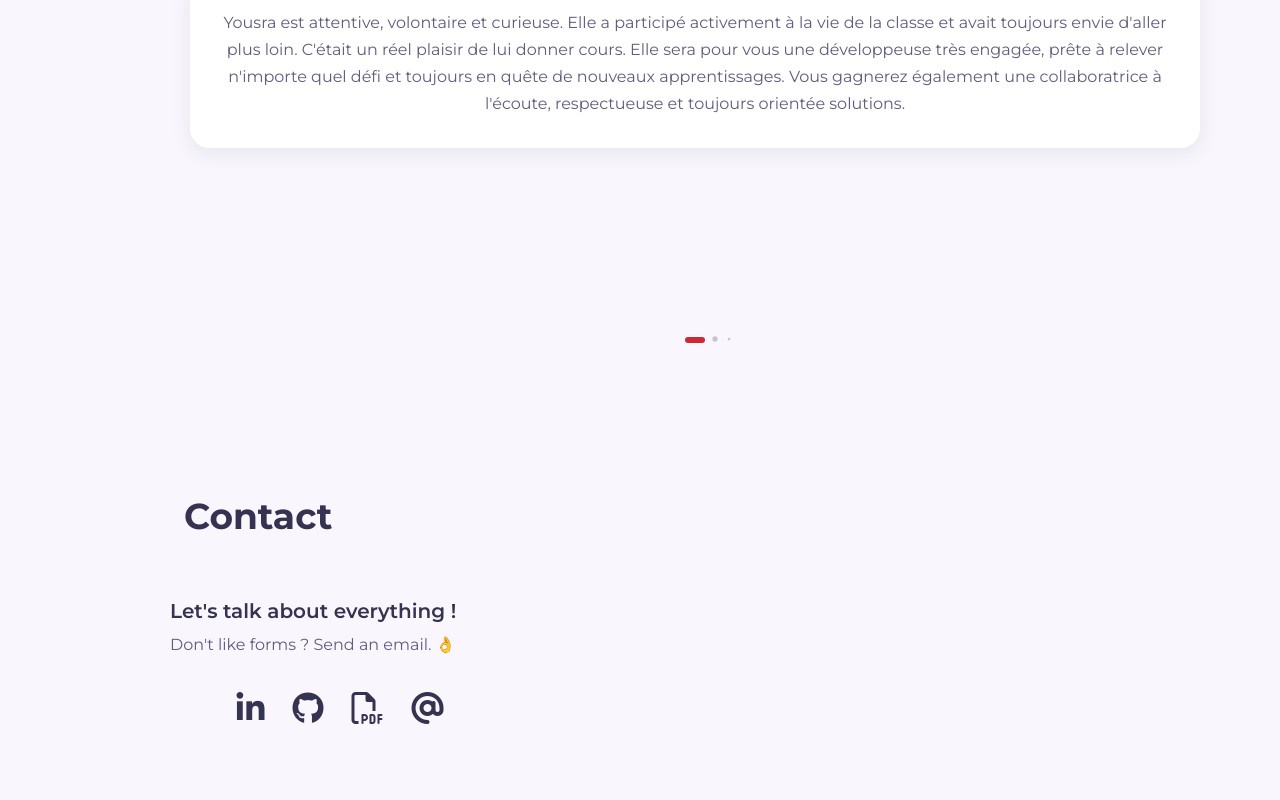
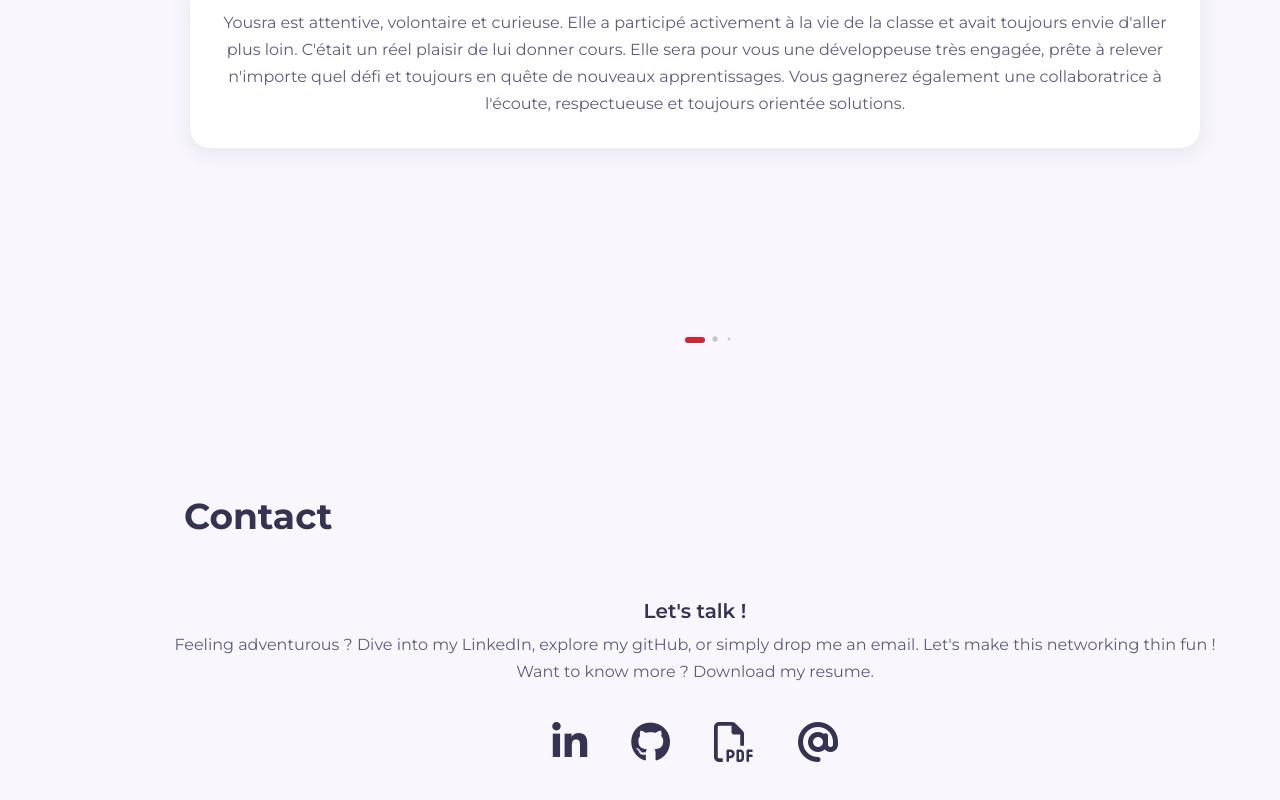
Before and after one commit to YousLa/Portfolio, a React (Create React App) app: page / in a window 1280 px wide. Shown: the part 2905-3705 px from the top of the page. Built offline with nearby package versions, Linux system fonts and the light colour scheme; a web font is replaced by a local one.

Commit message:
Contact | css

```diff
--- a/src/components/contact/Contact.jsx
+++ b/src/components/contact/Contact.jsx
@@ -7,11 +7,12 @@ const Contact = () => {
         <section className="contact container section" id="contact">
             <h2 className="section_title">Contact</h2>
 
-            <div className="contact_container grid">
+            <div className="contact_container">
                 <div className="contact_info">
-                    <h3 className="contact_title">Let's talk about everything !</h3>
+                    <h3 className="contact_title">Let's talk !</h3>
 
-                    <p className="contact_details">Don't like forms ? Send an email. 👌</p>
+                    <p className="contact_details"> Feeling adventurous ? Dive into my LinkedIn, explore my gitHub, or simply drop me an email. Let's make this networking thin fun !</p>
+                    <p className="contact_details">Want to know more ? Download my resume.</p>
 
                     <FooterSocials />
                 </div>
--- a/src/components/contact/contact.css
+++ b/src/components/contact/contact.css
@@ -10,6 +10,13 @@
 .contact_title {
     font-size: var(--h3-font-size);
     margin-bottom: .5rem;
+}
+
+.contact_info {
+    display: flex;
+    flex-direction: column;
+    justify-content: center;
+    align-items: center;
 }
 
 .contact_form-group {
@@ -52,15 +59,15 @@
     display: flex;
     align-items: center;
     justify-content: center;
-    column-gap: 1.75rem;
+    column-gap: 2.75rem;
     margin: 1.5rem 0;
 }
 
 .footer_social-link {
     color: var(--title-color);
-    font-size: 2rem;
+    font-size: 2.5rem;
     transition: .3s;
-    /* width: 20px; */
+    cursor: pointer;
 }
 
 .footer_social-link:hover {
--- a/src/components/recommandations/recommandations.css
+++ b/src/components/recommandations/recommandations.css
@@ -63,3 +63,8 @@
 .recommandation_item {
     cursor: grab;
 }
+
+.swiper,
+.swiper-wrapper {
+    z-index: 0 !important;
+}
```
